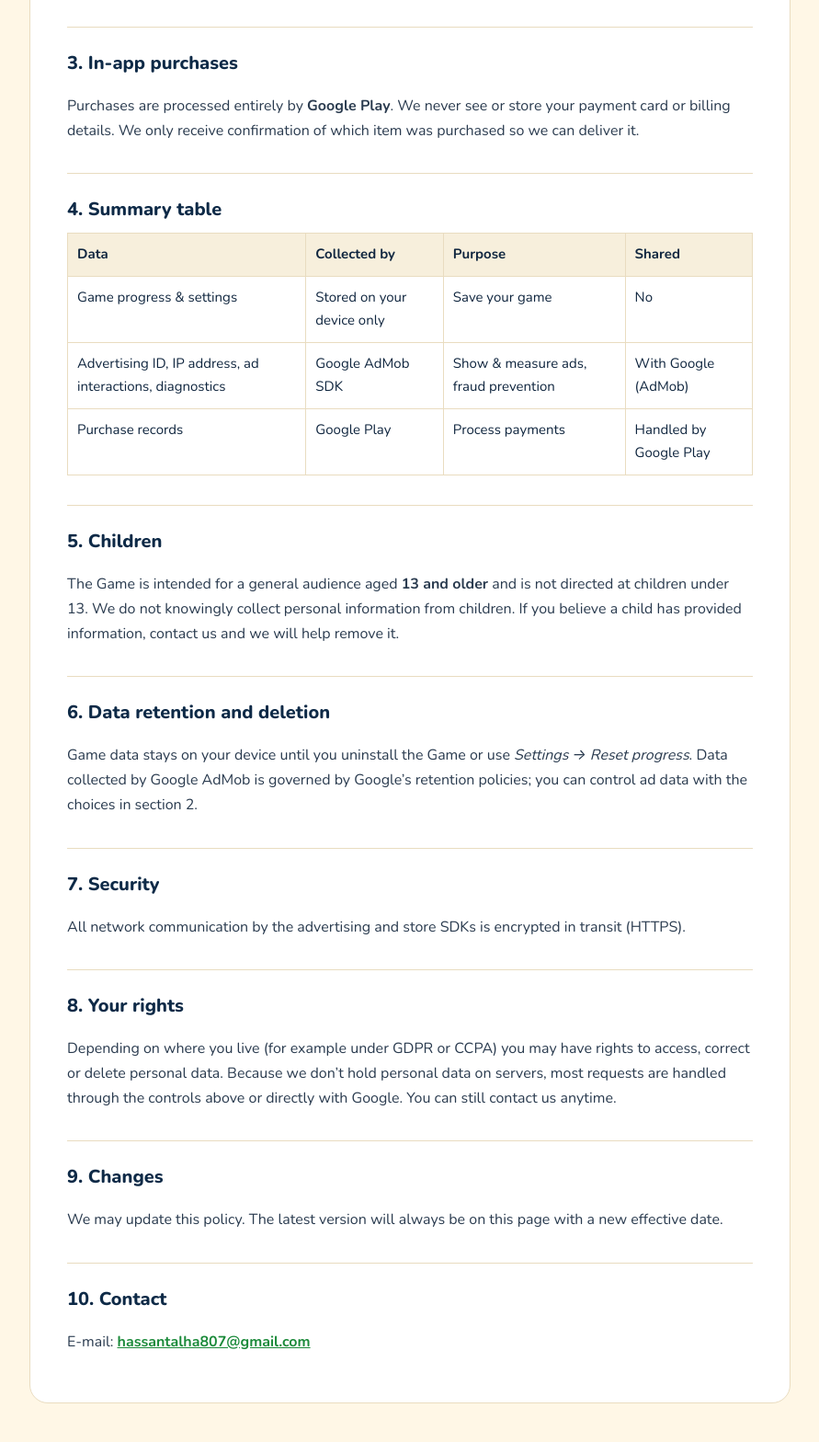
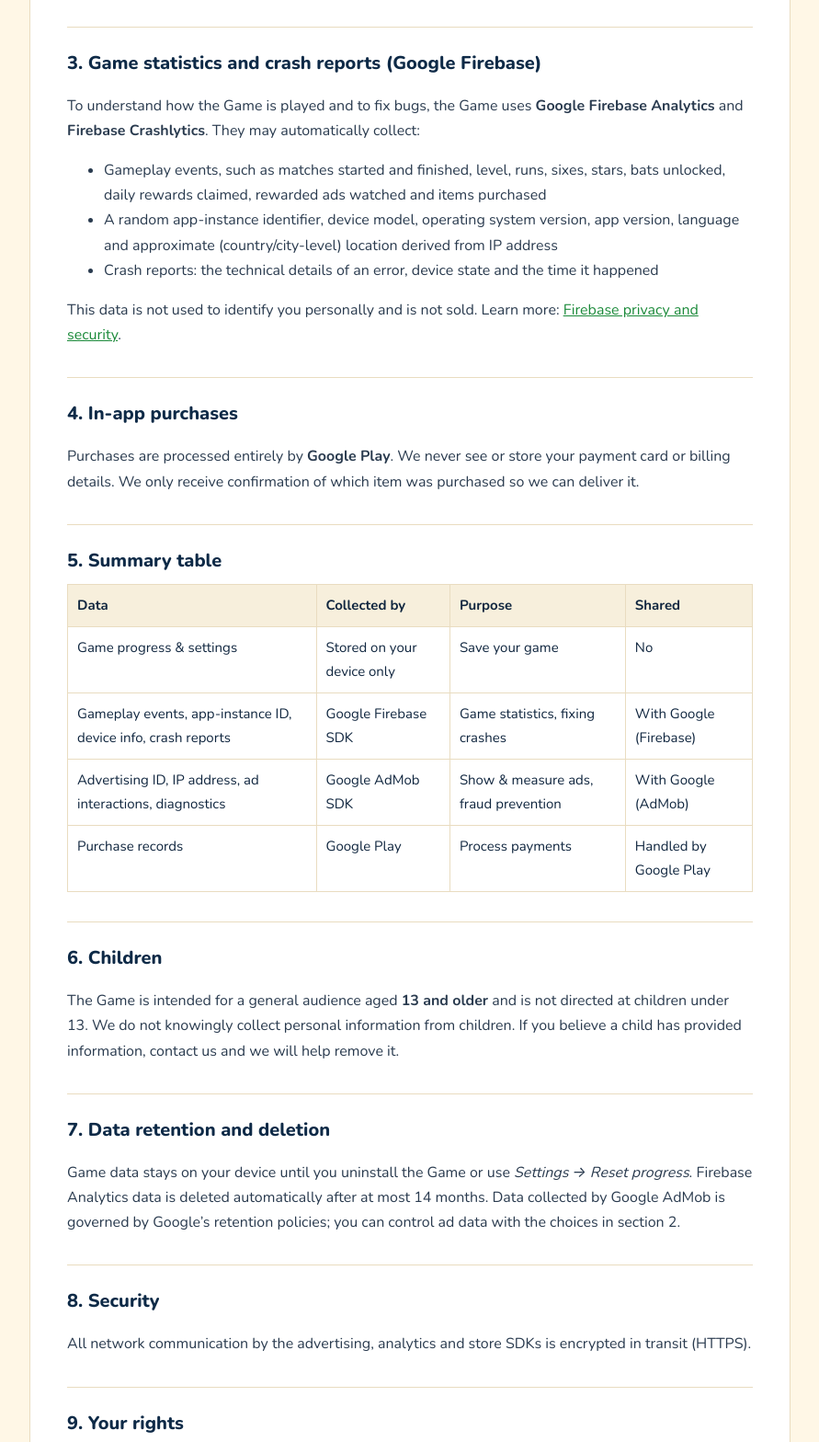
Before and after one commit to hassan-t8/hassan-t8.github.io, a plain HTML site: page gully-cricket/privacy-policy.html in a window 1280 px wide. Shown: the part 980-2548 px from the top of the page at 92% size, without its empty margins (194-1085 px from the left). Drawn offline with nearby package versions, Linux system fonts and the light colour scheme.

Commit message:
Gully Cricket privacy policy: add Firebase Analytics and Crashlytics
Co-Authored-By: Claude Opus 5.5 <noreply@anthropic.com>

```diff
--- a/gully-cricket/privacy-policy.html
+++ b/gully-cricket/privacy-policy.html
@@ -67,33 +67,43 @@
   <li>You can buy <strong>Remove Ads</strong> in the Game to stop banners and ads between matches.</li>
 </ul>
 
-<h2>3. In-app purchases</h2>
+<h2>3. Game statistics and crash reports (Google Firebase)</h2>
+<p>To understand how the Game is played and to fix bugs, the Game uses <strong>Google Firebase Analytics</strong> and <strong>Firebase Crashlytics</strong>. They may automatically collect:</p>
+<ul>
+  <li>Gameplay events, such as matches started and finished, level, runs, sixes, stars, bats unlocked, daily rewards claimed, rewarded ads watched and items purchased</li>
+  <li>A random app-instance identifier, device model, operating system version, app version, language and approximate (country/city-level) location derived from IP address</li>
+  <li>Crash reports: the technical details of an error, device state and the time it happened</li>
+</ul>
+<p>This data is not used to identify you personally and is not sold. Learn more: <a href="https://firebase.google.com/support/privacy">Firebase privacy and security</a>.</p>
+
+<h2>4. In-app purchases</h2>
 <p>Purchases are processed entirely by <strong>Google Play</strong>. We never see or store your payment card or billing details. We only receive confirmation of which item was purchased so we can deliver it.</p>
 
-<h2>4. Summary table</h2>
+<h2>5. Summary table</h2>
 <div class="table-wrap"><table>
   <tr><th>Data</th><th>Collected by</th><th>Purpose</th><th>Shared</th></tr>
   <tr><td>Game progress &amp; settings</td><td>Stored on your device only</td><td>Save your game</td><td>No</td></tr>
+  <tr><td>Gameplay events, app-instance ID, device info, crash reports</td><td>Google Firebase SDK</td><td>Game statistics, fixing crashes</td><td>With Google (Firebase)</td></tr>
   <tr><td>Advertising ID, IP address, ad interactions, diagnostics</td><td>Google AdMob SDK</td><td>Show &amp; measure ads, fraud prevention</td><td>With Google (AdMob)</td></tr>
   <tr><td>Purchase records</td><td>Google Play</td><td>Process payments</td><td>Handled by Google Play</td></tr>
 </table></div>
 
-<h2>5. Children</h2>
+<h2>6. Children</h2>
 <p>The Game is intended for a general audience aged <strong>13 and older</strong> and is not directed at children under 13. We do not knowingly collect personal information from children. If you believe a child has provided information, contact us and we will help remove it.</p>
 
-<h2>6. Data retention and deletion</h2>
-<p>Game data stays on your device until you uninstall the Game or use <em>Settings → Reset progress</em>. Data collected by Google AdMob is governed by Google’s retention policies; you can control ad data with the choices in section 2.</p>
+<h2>7. Data retention and deletion</h2>
+<p>Game data stays on your device until you uninstall the Game or use <em>Settings → Reset progress</em>. Firebase Analytics data is deleted automatically after at most 14 months. Data collected by Google AdMob is governed by Google’s retention policies; you can control ad data with the choices in section 2.</p>
 
-<h2>7. Security</h2>
-<p>All network communication by the advertising and store SDKs is encrypted in transit (HTTPS).</p>
+<h2>8. Security</h2>
+<p>All network communication by the advertising, analytics and store SDKs is encrypted in transit (HTTPS).</p>
 
-<h2>8. Your rights</h2>
+<h2>9. Your rights</h2>
 <p>Depending on where you live (for example under GDPR or CCPA) you may have rights to access, correct or delete personal data. Because we don’t hold personal data on servers, most requests are handled through the controls above or directly with Google. You can still contact us anytime.</p>
 
-<h2>9. Changes</h2>
+<h2>10. Changes</h2>
 <p>We may update this policy. The latest version will always be on this page with a new effective date.</p>
 
-<h2>10. Contact</h2>
+<h2>11. Contact</h2>
 <p>E-mail: <strong><a href="mailto:hassantalha807@gmail.com">hassantalha807@gmail.com</a></strong></p>
 </article></main>
 <footer><div class="in">
```
Also changed, not shown: gully-cricket/index.html (+2 -2 lines).
